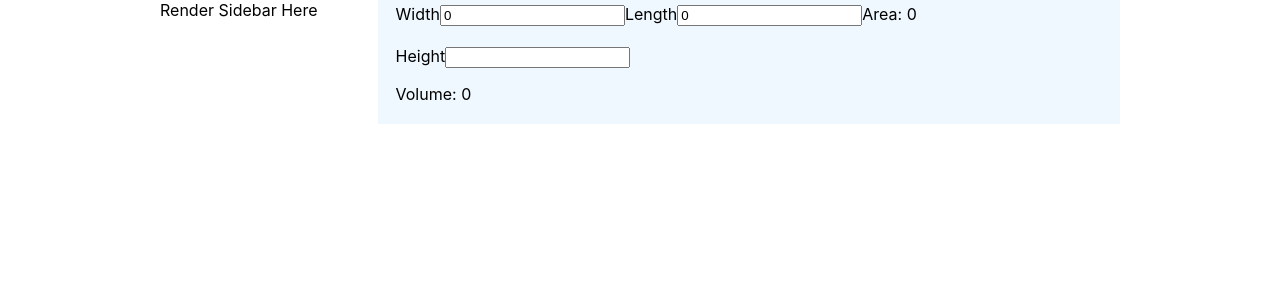
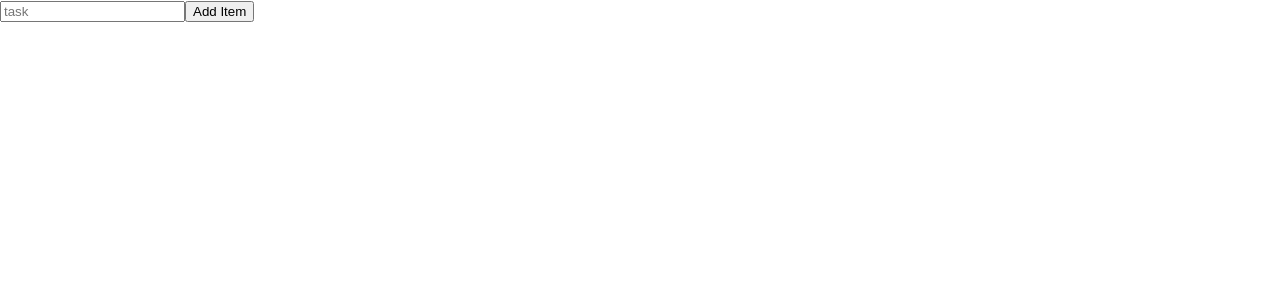
Before and after one commit to dtarxanyan/movies-project, a React (Create React App) app: page / in a window 1280 px wide. Shown: the top 300 px of the page. Built offline with nearby package versions, Linux system fonts and the light colour scheme.

Commit message:
Exam Solution

```diff
--- a/src/App.js
+++ b/src/App.js
@@ -1,51 +1,45 @@
-import React from "react";
-import Layout from "./components/Functional/Layout/Layout";
-import RegistrationPage from "./components/Functional/RegistrationPage/RegistrationPage";
-import CalculateAreaAndVolume from "./components/Functional/CalculateAreaAndVolume/CalculateAreaAndVolume";
+import React, {Component} from 'react'
 
-const menuItems = [
-    {
-        name: 'Առարկաներ',
-        items: [
-            {
-                name: 'Ֆիզիկա',
-            },
-            {
-                name: 'Մաթեմ',
-            },
-            {
-                name: 'Հայոց',
-            }
-        ]
-    },
-    {
-        name: 'Դասարաններ',
-        items: [
-            {
-                name: '10 Ա',
-            },
-            {
-                name: '9 Բ',
-            },
-            {
-                name: '11 Գ',
-            }
-        ]
-    }
-]
-
-class App extends React.Component {
-    constructor(props) {
-        super(props);
+class App extends Component {
+    constructor(){
+        super();
+        this.state = {
+            todos: [],
+            value: "",
+        };
     }
 
-    render() {
-        return (
-            <Layout menuItems={menuItems}>
-                <CalculateAreaAndVolume />
-            </Layout>
-        );
+    onChange = (e) => {
+        this.setState({ value: e.target.value })
+    };
+
+    addItem = () =>{
+        const obj = {
+            name: this.state.value
+        }
+       if(this.state.value !== "" ){
+        this.setState ({todos: this.state.todos.concat(obj)})
+        this.setState ({value: ""})
+       }
     }
+
+  render() {
+    const list = this.state.todos.map((todo) => (
+        <li>{todo.name}
+        <button>X</button>
+        </li>
+    ));
+
+    return (
+      <div className="App">
+       <input placeholder='task' value={this.state.value} onChange={this.onChange} />
+       <button onClick={this.addItem}>Add Item</button>
+       <ul classname="list">
+            {list}
+       </ul>
+      </div>
+    )
+  }
 }
 
 export default App;
```
